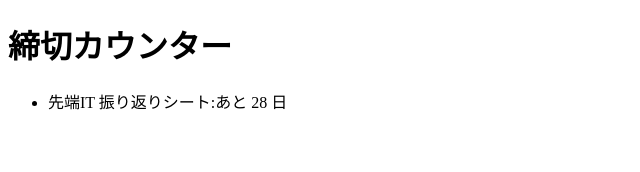
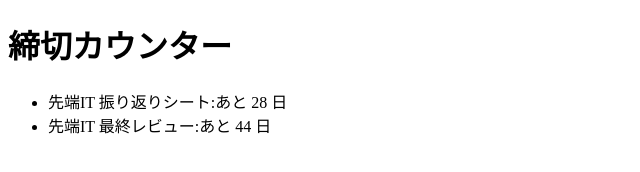
Before and after one commit to neec-sentan-it-2026/team04-deadline, a website: page public/index.html in a window 1280 px wide. Shown: the whole page, without its empty margins (0-640 px from the left). Drawn offline with Linux system fonts and the light colour scheme.

Commit message:
締切データの追加

```diff
--- a/public/index.html
+++ b/public/index.html
@@ -12,6 +12,7 @@
     import { daysUntil } from './deadline.js';
     const deadlines = [
       { name: '先端IT 振り返りシート', date: '2026-12-25' },
+      { name: '先端IT 最終レビュー', date: '2027-01-10'}
     ];
     const list = document.getElementById('list');
     for (const d of deadlines) {
```
